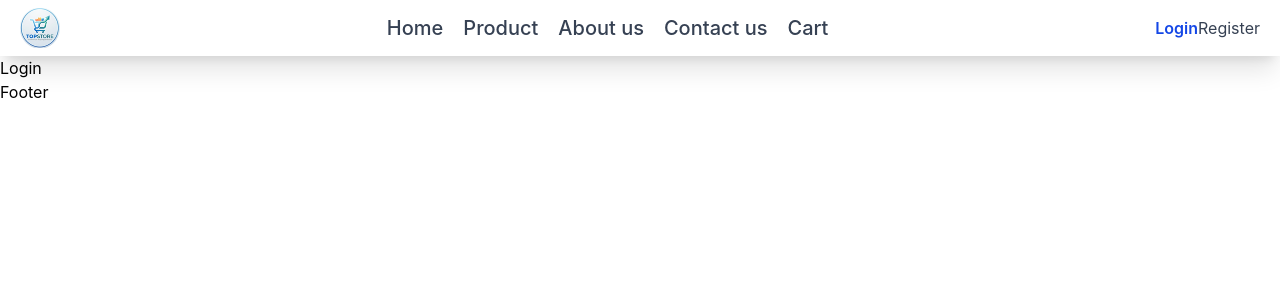
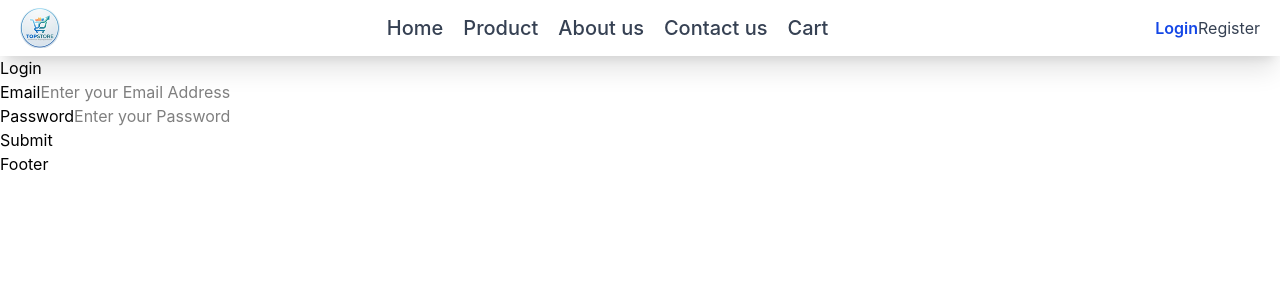
Before and after one commit to premkathayatpk/Ecommerce, a React (Vite) app: page /login in a window 1280 px wide. Shown: the top 300 px of the page. Built offline with nearby package versions, Linux system fonts and the light colour scheme.

Commit message:
add login page

```diff
--- a/src/pages/Login.jsx
+++ b/src/pages/Login.jsx
@@ -1,9 +1,59 @@
-import React from 'react'
+import React, { useState } from "react";
 
 const Login = () => {
+  const [initialData] = useState({
+    email: "",
+    password: "",
+  });
+
+  const [formData, setFormData] = useState(initialData);
+
+  const handleFormData = (e) => {
+    const { name, value } = e.target;
+
+    setFormData((prev) => ({
+      ...prev,
+      [name]: value,
+    }));
+  };
+
+  const handleSubmit = (e) => {
+    e.preventDefault();
+    console.log(formData);
+
+    setFormData(initialData);
+  };
   return (
-    <div>Login</div>
-  )
-}
+    <div>
+      <form onSubmit={handleSubmit}>
+        <fieldset>
+          <legend>Login</legend>
 
-export default Login
+          <div>
+            <label htmlFor="email">Email</label>
+            <input
+              type="text"
+              placeholder="Enter your Email Address"
+              name="email"
+              value={formData.email}
+              onChange={handleFormData}
+            />
+          </div>
+          <div>
+            <label htmlFor="password">Password</label>
+            <input
+              type="password"
+              placeholder="Enter your Password"
+              name="password"
+              value={formData.password}
+              onChange={handleFormData}
+            />
+          </div>
+        </fieldset>
+        <button type="submit">Submit</button>
+      </form>
+    </div>
+  );
+};
+
+export default Login;
--- a/src/pages/Register.jsx
+++ b/src/pages/Register.jsx
@@ -31,6 +31,8 @@ const Register = () => {
   const handleSubmit = (e) => {
     e.preventDefault();
     console.log(formData);
+
+    setFormData(initialData);
   };
   return (
     <div>
```
